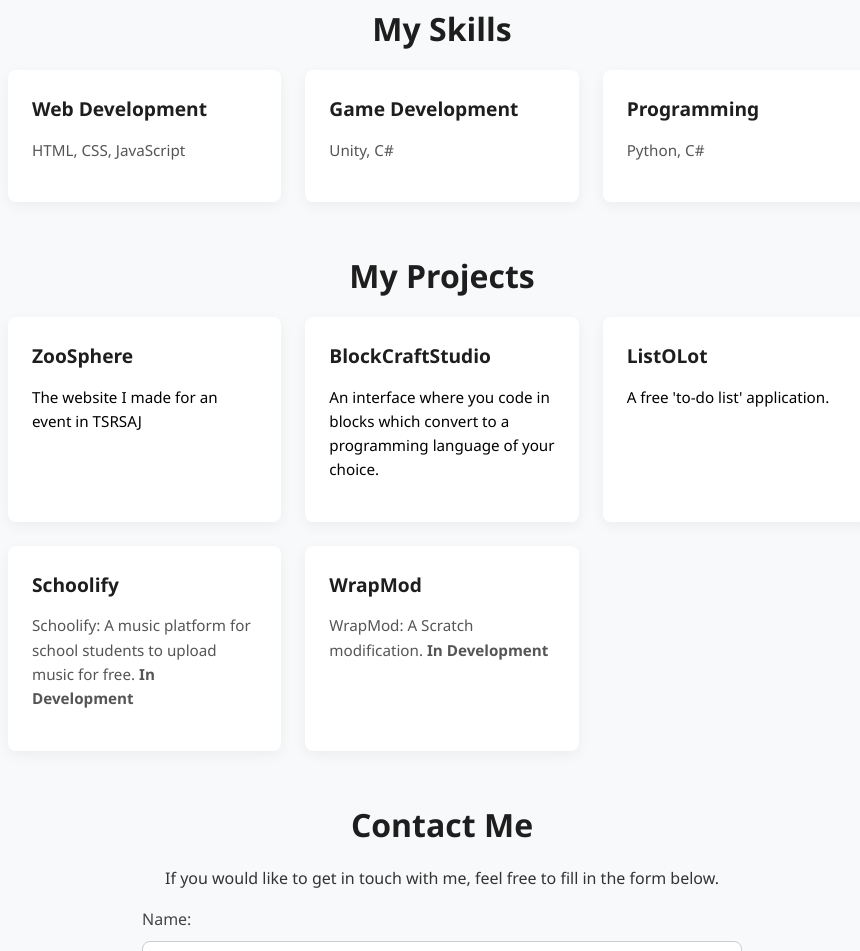
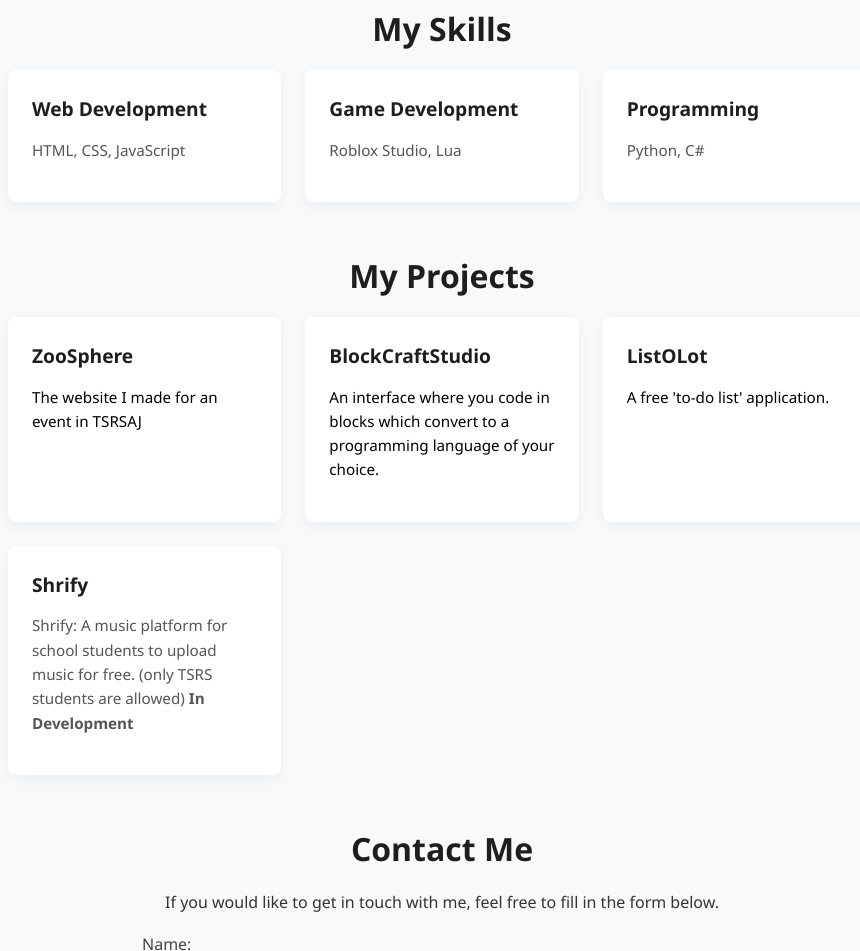
Before and after one commit to athrvtiwari/athrvtiwari.github.io, a plain HTML site: page index.html in a window 1280 px wide. Shown: the part 989-1940 px from the top of the page, without its empty margins (198-1058 px from the left). Drawn offline with Linux system fonts and the light colour scheme.

Commit message:
Add files via upload

```diff
--- a/index.html
+++ b/index.html
@@ -47,7 +47,7 @@
       </div>
       <div class="card">
         <h3>Game Development</h3>
-        <p>Unity, C#</p>
+        <p>Roblox Studio, Lua</p>
       </div>
       <div class="card">
         <h3>Programming</h3>
@@ -72,12 +72,8 @@
         <p><a href="https://listolot.netlify.app/" target="_blank">A free 'to-do list' application.</a></p>
       </div>
       <div class="card">
-        <h3>Schoolify</h3>
-        <p>Schoolify: A music platform for school students to upload music for free. <strong>In Development</strong></p>
-      </div>
-      <div class="card">
-        <h3>WrapMod</h3>
-        <p>WrapMod: A Scratch modification. <strong>In Development</strong></p>
+        <h3>Shrify</h3>
+        <p>Shrify: A music platform for school students to upload music for free. (only TSRS students are allowed) <strong>In Development</strong></p>
       </div>
     </div>
   </section>
```
